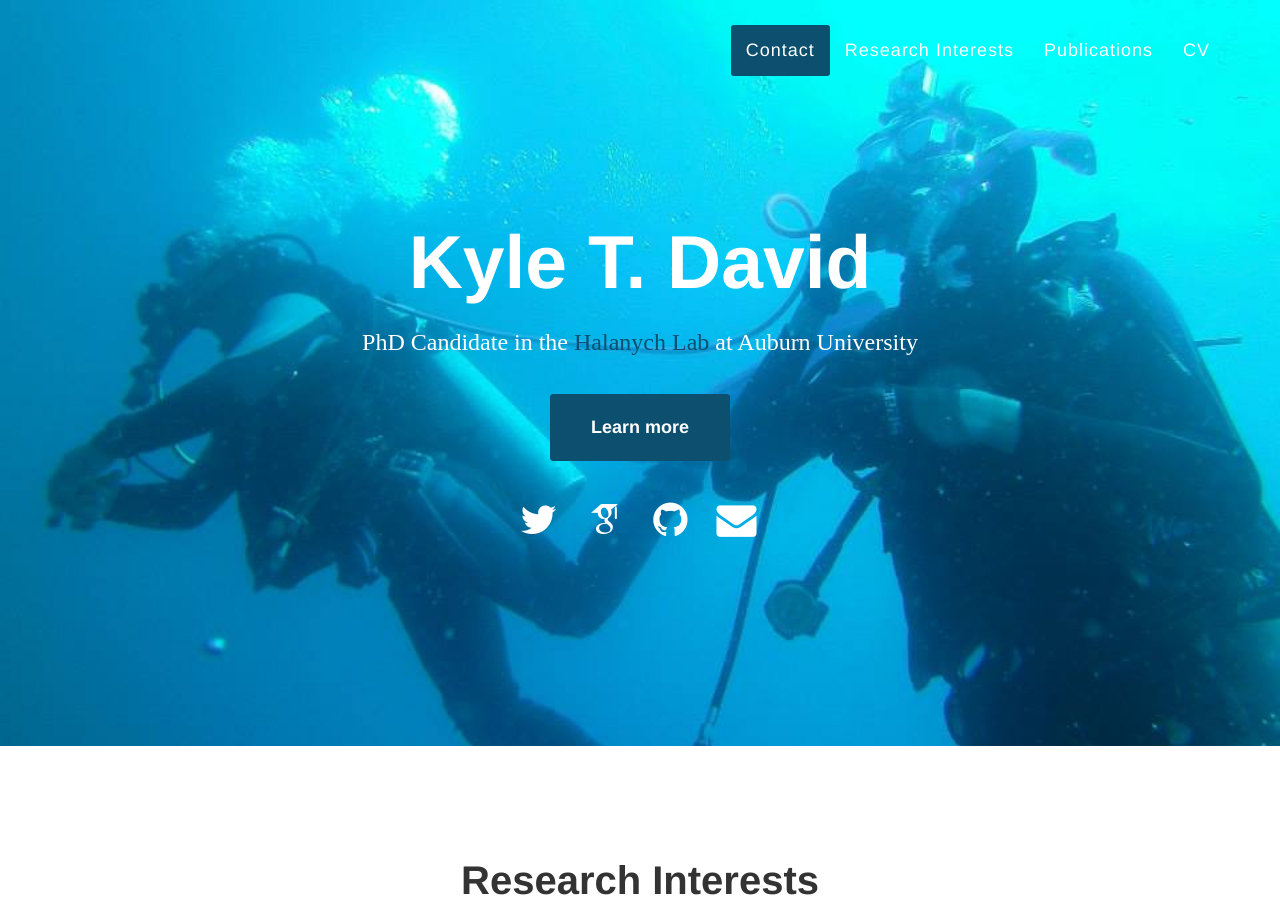
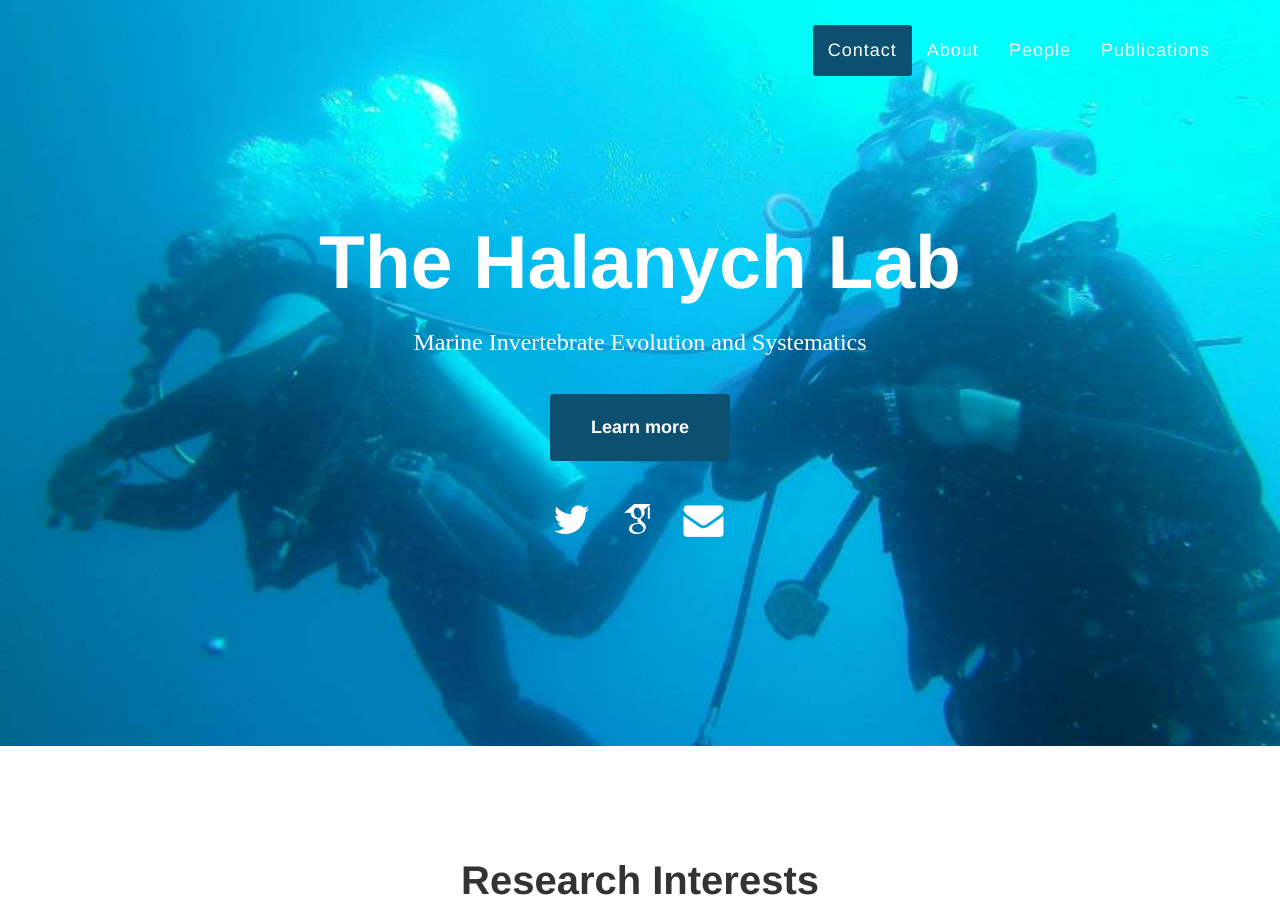
Before and after one commit to DamienWaits/DamienWaits.github.io, a Jekyll site: the page built from index.md, in a window 1280 px wide and 900 px high. Built offline with Jekyll 4.4.1, drawn with Linux system fonts in a browser that asks for light colours; nearby versions of some CDN libraries; some web fonts are replaced.

Commit message:
Changing Text

```diff
--- a/_includes/hero.html
+++ b/_includes/hero.html
@@ -3,20 +3,20 @@
 <header>
     <div class="container">
         <div class="intro-text">
-            <div class="intro-heading">Kyle T. David</div>
-            <div class="text-center"><font size=5 face="Avenir">PhD Candidate in the <a href="http://metazoan.auburn.edu/halanych/lab/">Halanych Lab</a> at Auburn University</div>
+            <div class="intro-heading">The Halanych Lab</div>
+            <div class="text-center"><font size=5 face="Avenir">Marine Invertebrate Evolution and Systematics</div>
             <br>
             <a href="#research_interests" class="page-scroll btn btn-xl">Learn more</a>
             <div>
             <br>
                 <ul class="list-inline social-buttons" id="contact">
-                    <li><a href="https://twitter.com/KyleTheDavid"><i class="fa fa-twitter"></i></a>
+                    <li><a href="https://twitter.com/Icy_Inverts_AU"><i class="fa fa-twitter"></i></a>
                     </li>
-                    <li><a href="https://scholar.google.com/citations?user=-X7kmTYAAAAJ&hl=en"><i class="ai ai-google-scholar ai-1.25x"></i></a>
+                    <li><a href="https://scholar.google.com/citations?user=T9MulP4AAAAJ&hl=en&oi=ao"><i class="ai ai-google-scholar ai-1.25x"></i></a>
                     </li>
-                    <li><a href="https://github.com/KyleTDavid"><i class="fa fa-github"></i></a>
-                    </li>
-                    <li><a href="mailto:kzd0038@auburn.edu"><i class="fa fa-envelope"></i></a>
+<!--                    <li><a href="https://github.com/KyleTDavid"><i class="fa fa-github"></i></a>
+                    </li> -->
+                    <li><a href="mailto:ken@auburn.edu"><i class="fa fa-envelope"></i></a>
                     </li>
                 </ul>
             </div>
--- a/_includes/nav.html
+++ b/_includes/nav.html
@@ -13,14 +13,15 @@
                 <li>
                     <a class="page-scroll" href="#page-top"><font size=4>Contact</font></a>
                 </li>
+		<li>
+                    <a class="page-scroll" href="#about"><font size=4>About</font></a>
+                </li>
                 <li>
-                    <a class="page-scroll" href="#research_interests"><font size=4>Research Interests</font></a>
+                    <a class="page-scroll" href="#research_interests"><font size=4>People</font></a>
                 </li>
                 <li>
                     <a class="page-scroll" href="#publications"><font size=4>Publications</font></a>
                 </li>
-                <li>
-                    <a href="/assets/KTD_CV.pdf" target="_blank"><font size=4>CV</font></a>
             </ul>
         </div>
         <!-- /.navbar-collapse -->
```
